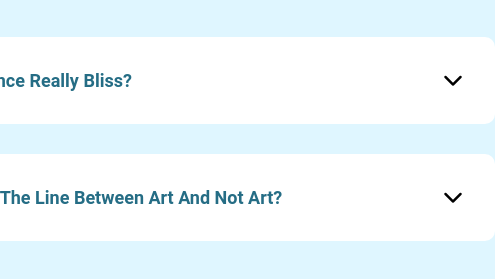
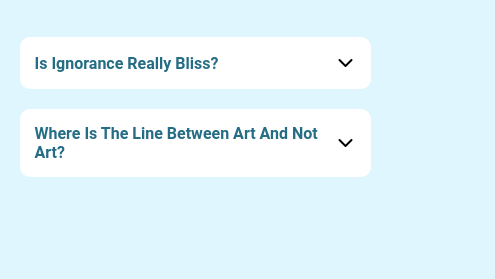
Before and after one commit to EdwinSch/accordion-component, a plain HTML site: page index.html in a window 390 px wide. Shown: the part 81-360 px from the top of the page, 495 px wide, since content can reach past the window. Drawn offline with Linux system fonts and the light colour scheme.

Commit message:
respsonsive

```diff
--- a/style.css
+++ b/style.css
@@ -24,15 +24,14 @@ h1 {
 }
 
 main {
-    width: 600px;
+    width: 70%;
     display: flex;
     flex-direction: column;
     gap: 30px;
 }
 
 .accordion-wrapper {
-    padding: 30px;
-    width: 100%;
+    padding: 25px;
     background-color: white;
     border-radius: 10px;
 }
@@ -41,6 +40,7 @@ main {
     display: flex;
     align-items: center;
     justify-content: space-between;
+    gap: 10px;
 }
 
 h2 {
@@ -91,3 +91,29 @@ button:hover {
 .show-chevron-up {
     display: block;
 }
+
+/* Media Query */
+
+@media screen and (max-width: 600px) {
+    main {
+        width: 90%;
+        gap: 20px;
+    }
+
+    h2 {
+        font-size: 16px;
+    }
+
+    button {
+        font-size: 16px;
+    }
+
+    .accordion-wrapper {
+        padding: 15px;
+    }
+
+    .accordion-text {
+        font-size: 14px;
+        line-height: 20px;
+    }
+}
```
Also changed, not shown: index.html (+0 -1 lines).
